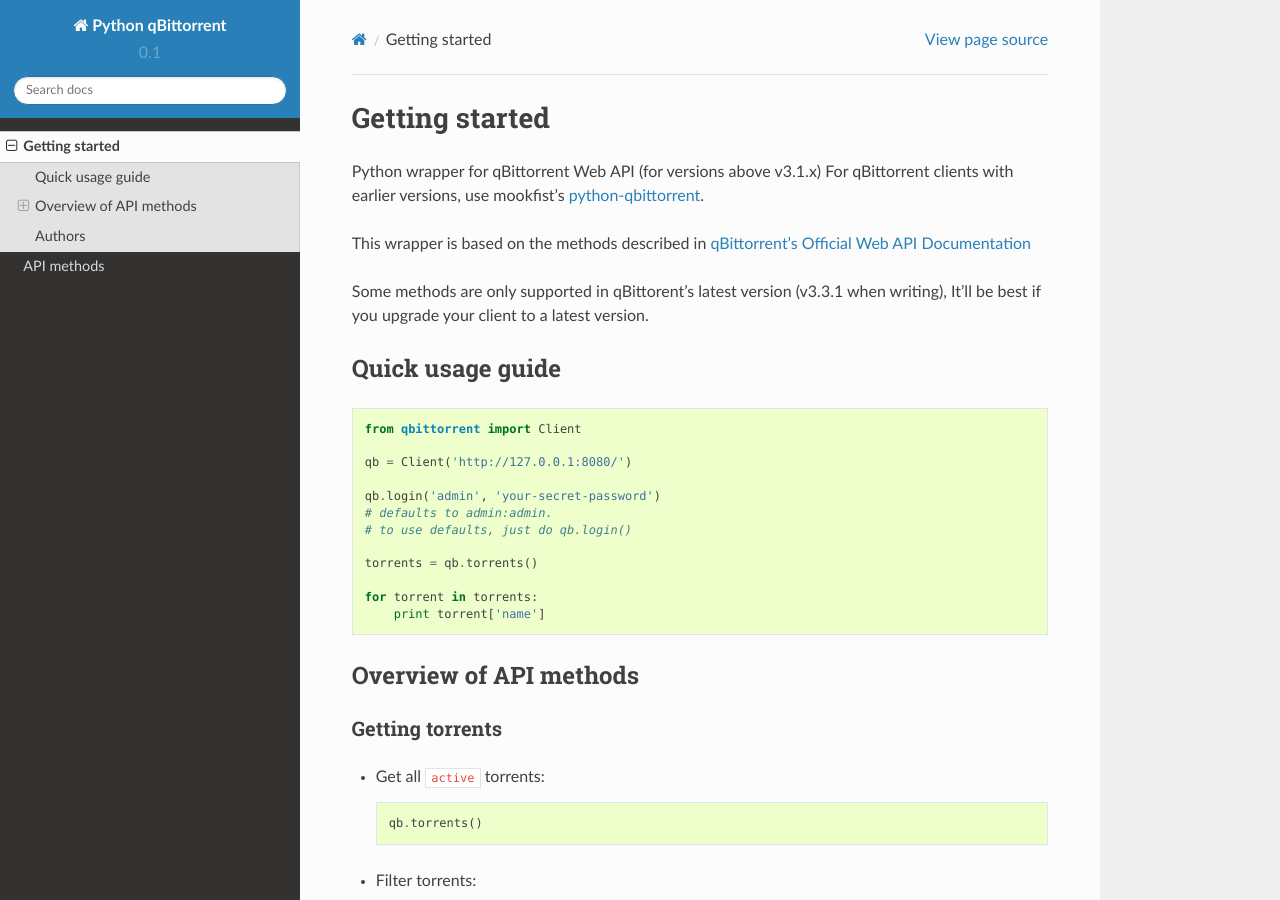
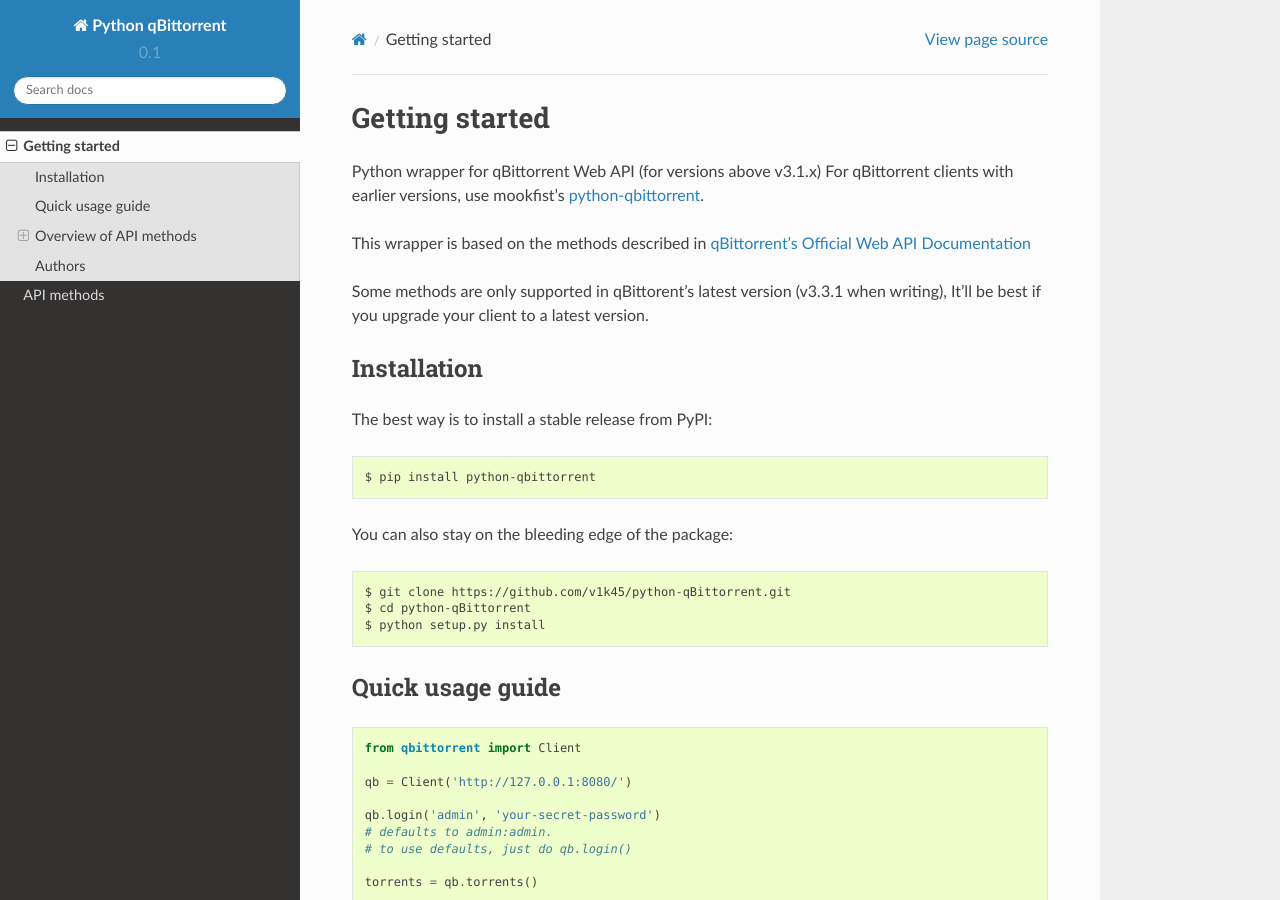
Before and after one commit to v1k45/python-qBittorrent, a Sphinx documentation site: the page built from docs/intro.rst, in a window 1280 px wide and 900 px high. Built offline with Sphinx 7.4.7 and the Read the Docs theme 2.0.0, drawn with Linux system fonts in a browser that asks for light colours.

Commit message:
Added installation guide

```diff
--- a/docs/intro.rst
+++ b/docs/intro.rst
@@ -7,6 +7,19 @@
 This wrapper is based on the methods described in `qBittorrent's Official Web API Documentation <https://github.com/qbittorrent/qBittorrent/wiki/WebUI-API-Documentation>`__
 
 Some methods are only supported in qBittorent's latest version (v3.3.1 when writing), It'll be best if you upgrade your client to a latest version.
+
+Installation
+============
+
+The best way is to install a stable release from PyPI::
+
+    $ pip install python-qbittorrent
+
+You can also stay on the bleeding edge of the package::
+
+    $ git clone https://github.com/v1k45/python-qBittorrent.git
+    $ cd python-qBittorrent
+    $ python setup.py install
 
 Quick usage guide
 =================
```
Also changed, not shown: README.rst (+13 -0 lines).
